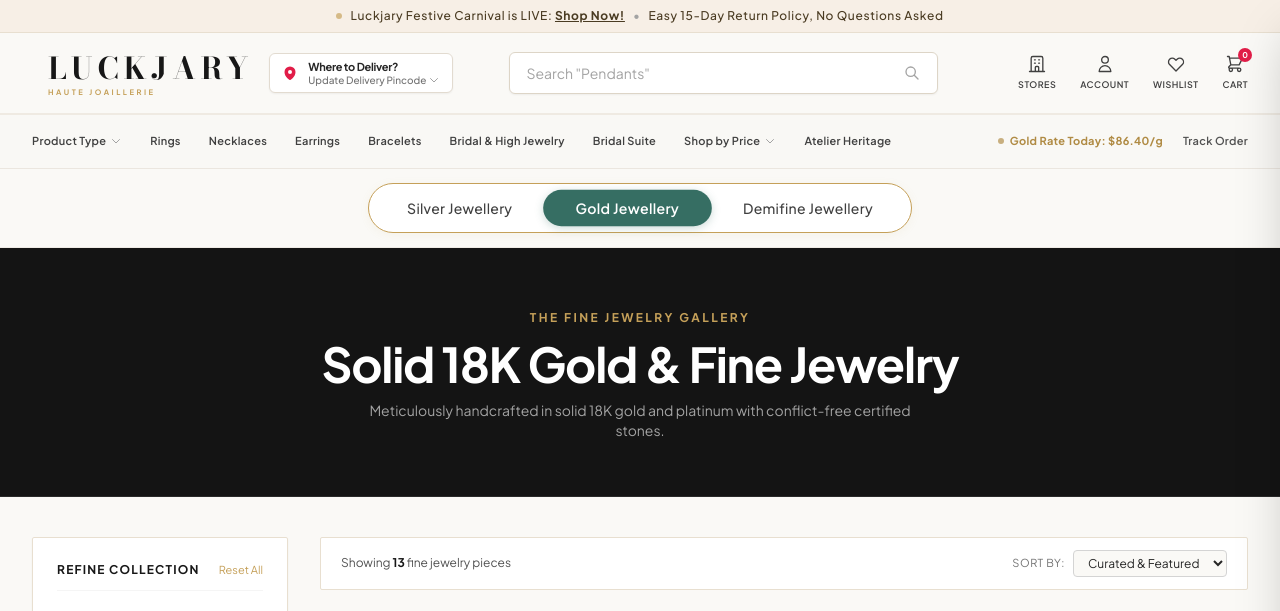
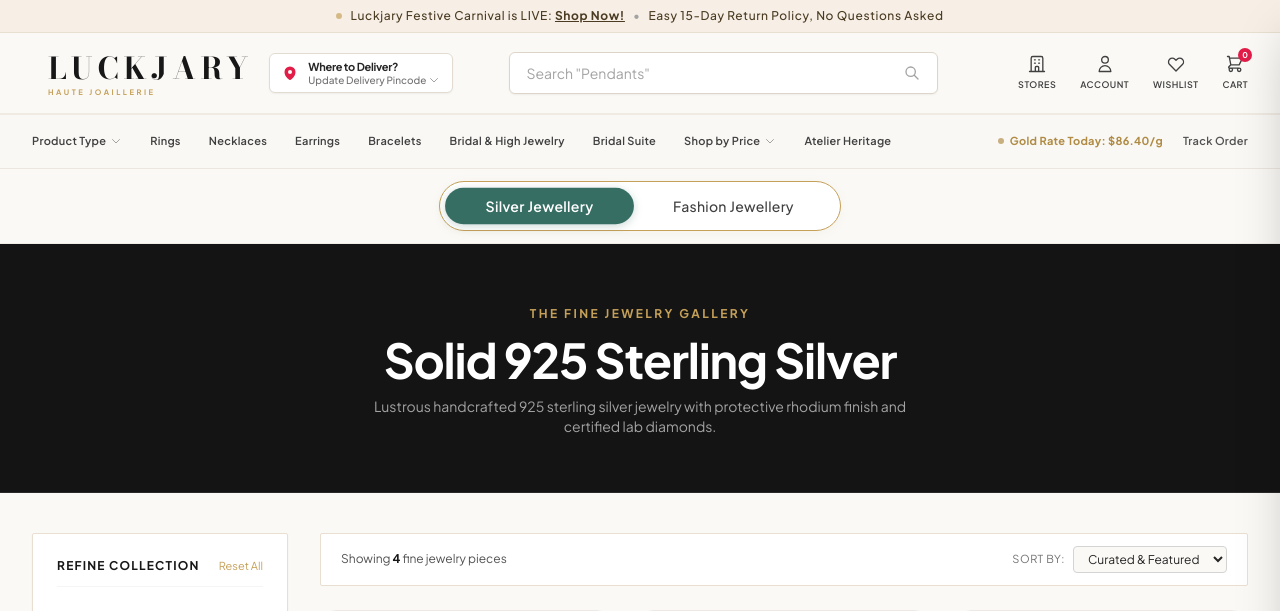
Before and after one commit to saloarhussain/luckjary-ecommerce, a Django app: page /shop/ in a window 1280 px wide. Shown: the top 611 px of the page. Run offline with Django 5.2, Linux system fonts and the light colour scheme; data comes from the database, SQL or seed files in the repository; some libraries are stand-ins or nearby versions.

Commit message:
feat(ui): update top jewellery switcher to silver jewellery and fashion jewellery

```diff
--- a/catalog/context_processors.py
+++ b/catalog/context_processors.py
@@ -3,13 +3,16 @@ from .models import Category, Material, Collection
 def catalog_context(request):
     wishlist = request.session.get('wishlist', [])
 
-    # Active metal switcher: 'silver', 'gold', 'demifine' (default 'gold' as requested)
+    # Active jewellery collection switcher: 'silver', 'fashion' (default 'silver')
     metal_param = request.GET.get('metal')
-    if metal_param and metal_param.lower() in ['silver', 'gold', 'demifine']:
+    if metal_param and metal_param.lower() in ['silver', 'fashion']:
         active_metal = metal_param.lower()
         request.session['active_metal'] = active_metal
     else:
-        active_metal = request.session.get('active_metal', 'gold')
+        active_metal = request.session.get('active_metal')
+        if active_metal not in ['silver', 'fashion']:
+            active_metal = 'silver'
+            request.session['active_metal'] = active_metal
 
     return {
         'nav_categories': Category.objects.all(),
@@ -17,6 +20,6 @@ def catalog_context(request):
         'nav_collections': Collection.objects.filter(is_active=True)[:4],
         'wishlist_count': len(wishlist),
         'site_name': 'Luckjary',
-        'site_tagline': 'High Luxury Fashion Jewelry',
+        'site_tagline': 'Fine Silver & Luxury Fashion Jewelry',
         'active_metal': active_metal,
     }
--- a/catalog/views.py
+++ b/catalog/views.py
@@ -8,21 +8,25 @@ import json
 def product_list(request):
     products = Product.objects.filter(is_available=True)
 
-    # 0. Metal Switcher Filter (Gold, Silver, Demifine)
+    # 0. Metal Switcher Filter (Silver Jewellery vs Fashion Jewellery)
     metal = request.GET.get('metal')
     if not metal and 'metal' not in request.GET:
-        metal = request.session.get('active_metal', 'gold')
+        metal = request.session.get('active_metal', 'silver')
     elif metal:
         request.session['active_metal'] = metal
 
-    selected_metal = metal.lower() if metal else 'gold'
+    selected_metal = metal.lower() if metal else 'silver'
+    if selected_metal not in ['silver', 'fashion']:
+        selected_metal = 'silver'
+        request.session['active_metal'] = 'silver'
+
     if selected_metal == 'silver':
         products = products.filter(
             Q(karat_metal__icontains='Silver') |
             Q(materials__name__icontains='Silver') |
             Q(title__icontains='Silver')
         ).distinct()
-    elif selected_metal == 'demifine':
+    elif selected_metal == 'fashion':
         products = products.filter(
             Q(karat_metal__icontains='Demifine') |
             Q(karat_metal__icontains='Demifne') |
@@ -30,15 +34,10 @@ def product_list(request):
             Q(materials__name__icontains='Demifine') |
             Q(materials__name__icontains='Demifne') |
             Q(title__icontains='Demifine') |
-            Q(title__icontains='Demifne')
-        ).distinct()
-    elif selected_metal == 'gold':
-        products = products.filter(
+            Q(title__icontains='Fashion') |
             Q(karat_metal__icontains='Gold') |
-            Q(karat_metal__icontains='Platinum') |
             Q(materials__name__icontains='Gold') |
-            Q(materials__name__icontains='Platinum') |
-            Q(title__icontains='Gold')
+            ~Q(karat_metal__icontains='Silver')
         ).distinct()
 
     # 1. Category Filter
@@ -159,10 +158,13 @@ def category_products(request, category_slug):
     category = get_object_or_404(Category, slug=category_slug)
     products = Product.objects.filter(category=category, is_available=True)
 
-    metal = request.GET.get('metal') or request.session.get('active_metal', 'gold')
+    metal = request.GET.get('metal') or request.session.get('active_metal', 'silver')
     if request.GET.get('metal'):
         request.session['active_metal'] = request.GET.get('metal')
-    selected_metal = metal.lower() if metal else 'gold'
+    selected_metal = metal.lower() if metal else 'silver'
+    if selected_metal not in ['silver', 'fashion']:
+        selected_metal = 'silver'
+        request.session['active_metal'] = 'silver'
 
     if selected_metal == 'silver':
         matched = products.filter(
@@ -172,21 +174,16 @@ def category_products(request, category_slug):
         ).distinct()
         if matched.exists():
             products = matched
-    elif selected_metal == 'demifine':
+    elif selected_metal == 'fashion':
         matched = products.filter(
             Q(karat_metal__icontains='Demifine') |
             Q(karat_metal__icontains='Vermeil') |
             Q(materials__name__icontains='Demifine') |
-            Q(title__icontains='Demifine')
-        ).distinct()
-        if matched.exists():
-            products = matched
-    elif selected_metal == 'gold':
-        matched = products.filter(
+            Q(title__icontains='Demifine') |
+            Q(title__icontains='Fashion') |
             Q(karat_metal__icontains='Gold') |
-            Q(karat_metal__icontains='Platinum') |
             Q(materials__name__icontains='Gold') |
-            Q(title__icontains='Gold')
+            ~Q(karat_metal__icontains='Silver')
         ).distinct()
         if matched.exists():
             products = matched
--- a/templates/base.html
+++ b/templates/base.html
@@ -381,11 +381,10 @@
 
         <!-- Mobile Metal Switcher Row -->
         <div class="px-5 py-3.5 bg-[#FAF7F0] border-b border-[#EBE6DF]">
-            <p class="text-[10px] uppercase tracking-widest text-[#C5A059] font-bold mb-2">Shop By Metal</p>
-            <div class="grid grid-cols-3 gap-1.5 text-center text-xs">
-                <a href="{% url 'catalog:product_list' %}?metal=silver" class="py-1.5 px-2 rounded-full border border-[#C5A059] transition {% if active_metal == 'silver' %}bg-[#366E63] text-white font-semibold{% else %}bg-white text-neutral-700 hover:bg-neutral-50{% endif %}">Silver</a>
-                <a href="{% url 'catalog:product_list' %}?metal=gold" class="py-1.5 px-2 rounded-full border border-[#C5A059] transition {% if active_metal == 'gold' or not active_metal %}bg-[#366E63] text-white font-semibold{% else %}bg-white text-neutral-700 hover:bg-neutral-50{% endif %}">Gold</a>
-                <a href="{% url 'catalog:product_list' %}?metal=demifine" class="py-1.5 px-2 rounded-full border border-[#C5A059] transition {% if active_metal == 'demifine' %}bg-[#366E63] text-white font-semibold{% else %}bg-white text-neutral-700 hover:bg-neutral-50{% endif %}">Demifine</a>
+            <p class="text-[10px] uppercase tracking-widest text-[#C5A059] font-bold mb-2">Shop By Collection</p>
+            <div class="grid grid-cols-2 gap-2 text-center text-xs">
+                <a href="{% url 'catalog:product_list' %}?metal=silver" class="py-1.5 px-3 rounded-full border border-[#C5A059] transition {% if active_metal == 'silver' or not active_metal %}bg-[#366E63] text-white font-semibold{% else %}bg-white text-neutral-700 hover:bg-neutral-50{% endif %}">Silver Jewellery</a>
+                <a href="{% url 'catalog:product_list' %}?metal=fashion" class="py-1.5 px-3 rounded-full border border-[#C5A059] transition {% if active_metal == 'fashion' %}bg-[#366E63] text-white font-semibold{% else %}bg-white text-neutral-700 hover:bg-neutral-50{% endif %}">Fashion Jewellery</a>
             </div>
         </div>
 
--- a/templates/catalog/product_list.html
+++ b/templates/catalog/product_list.html
@@ -84,7 +84,7 @@
                 </div>
 
                 <form method="GET" action="{% url 'catalog:product_list' %}" id="filterForm" class="space-y-6">
-                    <input type="hidden" name="metal" value="{{ selected_metal|default:active_metal|default:'gold' }}">
+                    <input type="hidden" name="metal" value="{{ selected_metal|default:active_metal|default:'silver' }}">
                     {% if search_query %}
                     <input type="hidden" name="q" value="{{ search_query }}">
                     {% endif %}
--- a/templates/includes/metal_switcher.html
+++ b/templates/includes/metal_switcher.html
@@ -1,39 +1,29 @@
-<!-- GIVA-Inspired Gold & Silver Jewellery Switcher -->
-<div class="metal-switcher-container w-full bg-[#FAF9F6] border-b border-[#EBE6DF]/70 py-2 sm:py-3.5 px-2 sm:px-3">
+<!-- GIVA-Inspired Silver & Fashion Jewellery Switcher -->
+<div class="metal-switcher-container w-full bg-[#FAF9F6] border-b border-[#EBE6DF]/70 py-2 sm:py-3 px-2 sm:px-3">
     <div class="max-w-7xl mx-auto flex items-center justify-center">
-        <!-- Capsule Switcher Frame (Fully responsive, no overflow clipping or scrollbar) -->
+        <!-- Capsule Switcher Frame (Fully responsive, 2-tier selection: Silver & Fashion) -->
         <nav class="relative inline-flex items-center p-0.5 sm:p-1.5 rounded-full border border-[#C5A059] sm:border-[1.5px] bg-white shadow-[0_2px_10px_rgba(197,160,89,0.08)] max-w-full select-none"
-             aria-label="Precious Metal Collection Switcher"
+             aria-label="Jewellery Collection Switcher"
              role="tablist">
 
             <!-- Silver Jewellery -->
             <a href="{% if '/shop/' in request.path or '/category/' in request.path %}?{% if request.GET.category %}category={{ request.GET.category }}&{% endif %}metal=silver{% elif request.path == '/' %}/?metal=silver{% else %}{% url 'catalog:product_list' %}?metal=silver{% endif %}"
                role="tab"
-               aria-selected="{% if active_metal == 'silver' %}true{% else %}false{% endif %}"
+               aria-selected="{% if active_metal == 'silver' or not active_metal %}true{% else %}false{% endif %}"
                data-metal="silver"
                onclick="handleMetalSwitch(event, 'silver')"
-               class="metal-switcher-pill relative z-10 px-2.5 sm:px-6 md:px-8 py-1 sm:py-2 rounded-full text-[11px] sm:text-[13px] md:text-sm font-medium transition-all duration-300 ease-out whitespace-nowrap select-none {% if active_metal == 'silver' %}bg-[#366E63] text-white shadow-sm font-semibold active-pill{% else %}text-neutral-700 hover:text-neutral-900 hover:bg-[#FAF9F6]{% endif %}">
-                <span>Silver<span class="hidden sm:inline"> Jewellery</span></span>
+               class="metal-switcher-pill relative z-10 px-4 sm:px-8 md:px-10 py-1.5 sm:py-2 rounded-full text-xs sm:text-[13px] md:text-sm font-medium transition-all duration-300 ease-out whitespace-nowrap select-none {% if active_metal == 'silver' or not active_metal %}bg-[#366E63] text-white shadow-sm font-semibold active-pill{% else %}text-neutral-700 hover:text-neutral-900 hover:bg-[#FAF9F6]{% endif %}">
+                <span>Silver Jewellery</span>
             </a>
 
-            <!-- Gold Jewellery -->
-            <a href="{% if '/shop/' in request.path or '/category/' in request.path %}?{% if request.GET.category %}category={{ request.GET.category }}&{% endif %}metal=gold{% elif request.path == '/' %}/?metal=gold{% else %}{% url 'catalog:product_list' %}?metal=gold{% endif %}"
+            <!-- Fashion Jewellery -->
+            <a href="{% if '/shop/' in request.path or '/category/' in request.path %}?{% if request.GET.category %}category={{ request.GET.category }}&{% endif %}metal=fashion{% elif request.path == '/' %}/?metal=fashion{% else %}{% url 'catalog:product_list' %}?metal=fashion{% endif %}"
                role="tab"
-               aria-selected="{% if active_metal == 'gold' or not active_metal %}true{% else %}false{% endif %}"
-               data-metal="gold"
-               onclick="handleMetalSwitch(event, 'gold')"
-               class="metal-switcher-pill relative z-10 px-2.5 sm:px-6 md:px-8 py-1 sm:py-2 rounded-full text-[11px] sm:text-[13px] md:text-sm font-medium transition-all duration-300 ease-out whitespace-nowrap select-none {% if active_metal == 'gold' or not active_metal %}bg-[#366E63] text-white shadow-sm font-semibold active-pill{% else %}text-neutral-700 hover:text-neutral-900 hover:bg-[#FAF9F6]{% endif %}">
-                <span>Gold<span class="hidden sm:inline"> Jewellery</span></span>
-            </a>
-
-            <!-- Demifine Jewellery -->
-            <a href="{% if '/shop/' in request.path or '/category/' in request.path %}?{% if request.GET.category %}category={{ request.GET.category }}&{% endif %}metal=demifine{% elif request.path == '/' %}/?metal=demifine{% else %}{% url 'catalog:product_list' %}?metal=demifine{% endif %}"
-               role="tab"
-               aria-selected="{% if active_metal == 'demifine' %}true{% else %}false{% endif %}"
-               data-metal="demifine"
-               onclick="handleMetalSwitch(event, 'demifine')"
-               class="metal-switcher-pill relative z-10 px-2.5 sm:px-6 md:px-8 py-1 sm:py-2 rounded-full text-[11px] sm:text-[13px] md:text-sm font-medium transition-all duration-300 ease-out whitespace-nowrap select-none {% if active_metal == 'demifine' %}bg-[#366E63] text-white shadow-sm font-semibold active-pill{% else %}text-neutral-700 hover:text-neutral-900 hover:bg-[#FAF9F6]{% endif %}">
-                <span>Demifine<span class="hidden sm:inline"> Jewellery</span></span>
+               aria-selected="{% if active_metal == 'fashion' %}true{% else %}false{% endif %}"
+               data-metal="fashion"
+               onclick="handleMetalSwitch(event, 'fashion')"
+               class="metal-switcher-pill relative z-10 px-4 sm:px-8 md:px-10 py-1.5 sm:py-2 rounded-full text-xs sm:text-[13px] md:text-sm font-medium transition-all duration-300 ease-out whitespace-nowrap select-none {% if active_metal == 'fashion' %}bg-[#366E63] text-white shadow-sm font-semibold active-pill{% else %}text-neutral-700 hover:text-neutral-900 hover:bg-[#FAF9F6]{% endif %}">
+                <span>Fashion Jewellery</span>
             </a>
         </nav>
     </div>
```
Also changed, not shown: core/views.py (+11 -11 lines), templates/core/home.html (+8 -19 lines).
